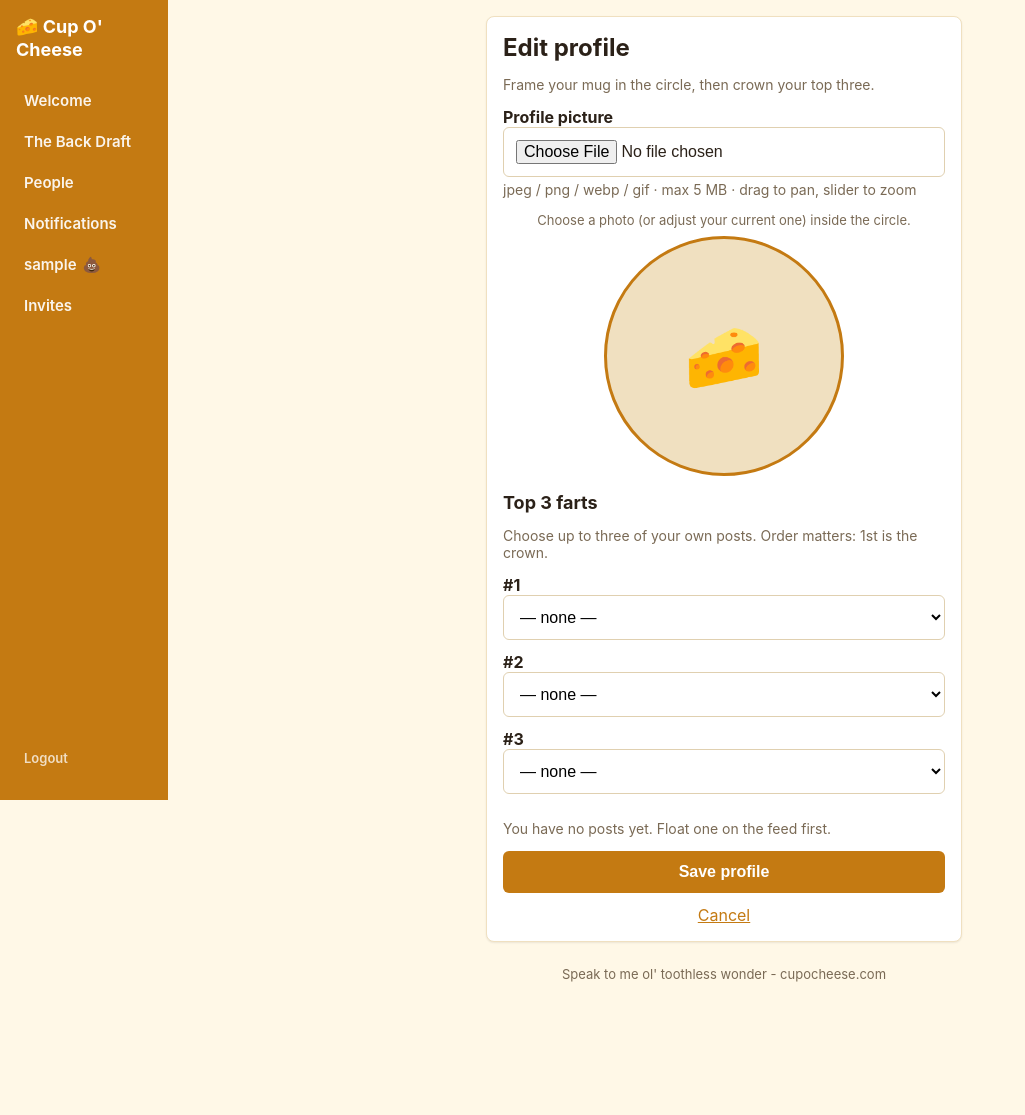
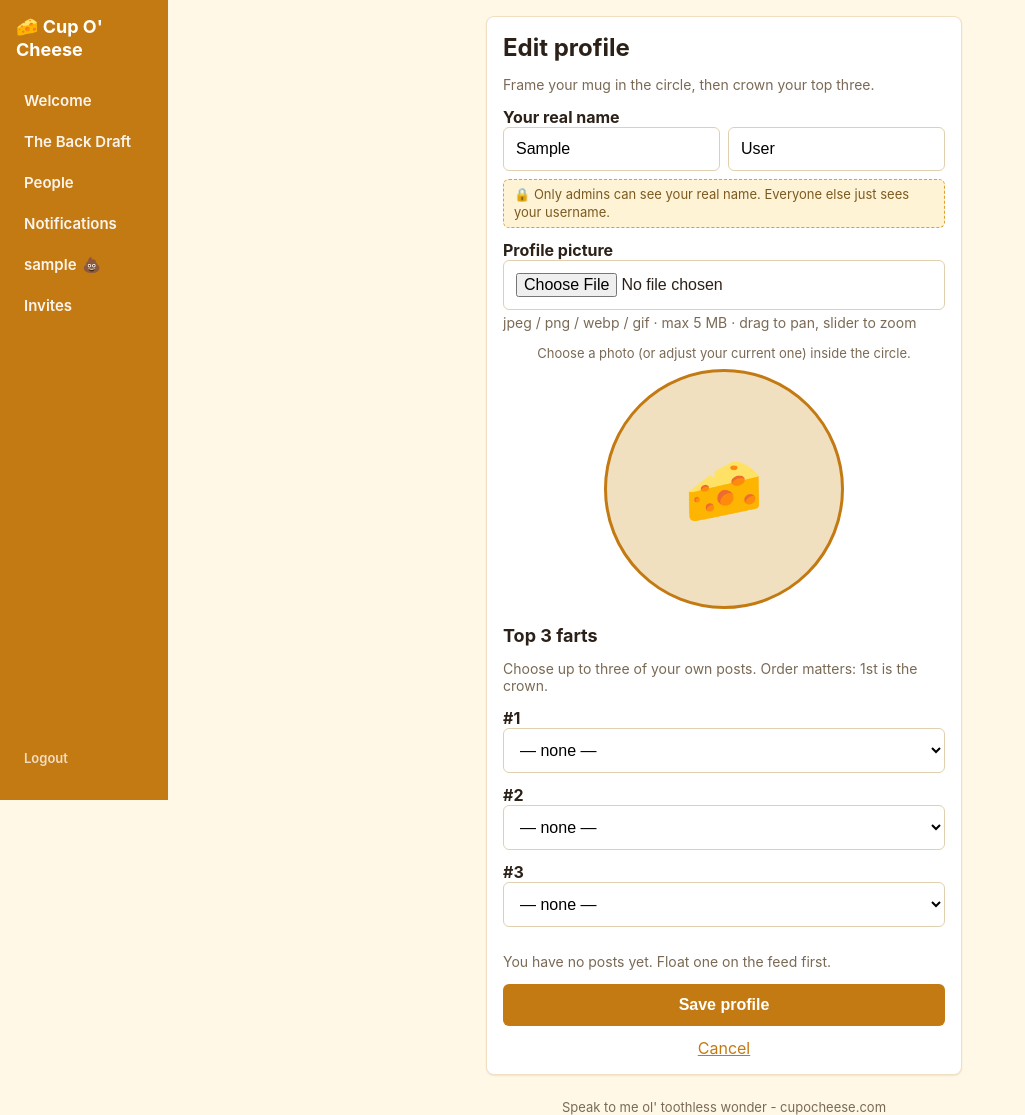
Before and after one commit to jason85alexander-arch/cupocheese, a Flask app: page /profile/edit in a window 1280 px wide. Shown: the top 1115 px of the page, without its empty margins (0-1025 px from the left). Before the commit the page ends 982 px from the top, so only its background shows below. Run offline with Flask 3, Linux system fonts and the light colour scheme; the visitor is signed in with stand-in values (Sample User, id 1); data comes from the database, SQL or seed files in the repository; data that the repository does not hold is empty.

Commit message:
Real names: required first/last at signup, one-time /add-name prompt for existing members, editable on profile, shown to admins only (People + profile)

```diff
--- a/app.py
+++ b/app.py
@@ -175,7 +175,69 @@ def _inject_admin_badge():
         if not n:
             return ""
         return Markup(f' <span class="member-no" title="Member #{n} (join order, admins only)">#{n}</span>')
-    return {"admin_badge": admin_badge, "viewer_is_admin": _viewer_is_admin, "member_no": member_no}
+    def real_name(username):
+        """Admin-only real name ('First Last'). Empty string for non-admins, always."""
+        if not _viewer_is_admin():
+            return ""
+        uname = (username or "").strip().lower()
+        if not uname:
+            return ""
+        names = getattr(g, "_real_names", None)
+        if names is None:
+            names = {}
+            try:
+                db = get_db()
+                for r in db.execute("SELECT username, first_name, last_name FROM users"):
+                    full = " ".join(p for p in ((r["first_name"] or "").strip(), (r["last_name"] or "").strip()) if p)
+                    if full:
+                        names[(r["username"] or "").strip().lower()] = full
+                db.close()
+            except sqlite3.Error:
+                pass
+            g._real_names = names
+        return names.get(uname, "")
+    return {"admin_badge": admin_badge, "viewer_is_admin": _viewer_is_admin, "member_no": member_no,
+            "real_name": real_name, "name_max": NAME_MAX_CHARS, "name_note": NAME_PRIVACY_NOTE}
+
+
+# ---- Real names (first/last): required, but only admins ever see them ----
+NAME_MAX_CHARS = 40
+NAME_PRIVACY_NOTE = "🔒 Only admins can see your real name. Everyone else just sees your username."
+
+
+def clean_name(raw):
+    """Trim, collapse inner whitespace, cap length. Returns '' when blank."""
+    return " ".join((raw or "").split())[:NAME_MAX_CHARS]
+
+
+def has_real_name(user):
+    try:
+        return bool((user["first_name"] or "").strip()) and bool((user["last_name"] or "").strip())
+    except (KeyError, IndexError, TypeError):
+        return False
+
+
+# Signed-in members with no first/last name are sent to /add-name first.
+NAME_GATE_EXEMPT = {"add_name", "logout", "static", "healthz", "service_worker", "pwa_manifest", "offline"}
+
+
+@app.before_request
+def _require_real_name():
+    if request.endpoint in NAME_GATE_EXEMPT or request.endpoint is None:
+        return None
+    uid = session.get("user_id")
+    if not uid:
+        return None
+    try:
+        row = get_db().execute("SELECT first_name, last_name FROM users WHERE id = ?", (uid,)).fetchone()
+    except sqlite3.Error:
+        return None
+    if row is None or has_real_name(row):
+        return None
+    target = url_for("add_name")
+    if _wants_json():
+        return jsonify({"ok": False, "error": "name required", "redirect": target}), 403
+    return redirect(target)
 
 
 def _viewer_is_admin():
@@ -277,6 +339,8 @@ def _init_db_locked(db):
             ("is_admin", "INTEGER DEFAULT 0"),
             ("member_no", "INTEGER"),
             ("back_draft_seen_at", "TEXT"),
+            ("first_name", "TEXT"),
+            ("last_name", "TEXT"),
         ):
             if col not in cols:
                 db.execute(f"ALTER TABLE users ADD COLUMN {col} {typ}")
@@ -1012,6 +1076,8 @@ def register():
         password = request.form.get("password", "")
         password_confirm = request.form.get("password_confirm", "")
         invite = request.form.get("invite", "").strip()
+        first_name = clean_name(request.form.get("first_name"))
+        last_name = clean_name(request.form.get("last_name"))
         back = url_for("register", invite=invite) if invite else url_for("register")
         user_count = db.execute("SELECT COUNT(*) AS n FROM users").fetchone()["n"]
         inv = None
@@ -1026,6 +1092,9 @@ def register():
                 return redirect(back)
         if not username or not email or not password:
             flash("Username, email, and password required")
+            return redirect(back)
+        if not first_name or not last_name:
+            flash("First and last name required (only admins can see them).")
             return redirect(back)
         if "@" not in email or "." not in email.split("@")[-1]:
             flash("Enter a valid email address")
@@ -1045,9 +1114,9 @@ def register():
         now = datetime.utcnow().isoformat()
         try:
             cur = db.execute(
-                "INSERT INTO users (username, email, password_hash, created_at, is_admin, member_no, back_draft_seen_at) "
-                "VALUES (?, ?, ?, ?, ?, (SELECT COALESCE(MAX(member_no), 0) + 1 FROM users), ?)",
-                (username, email, generate_password_hash(password), now, 1 if bootstrap else 0, now)
+                "INSERT INTO users (username, email, password_hash, created_at, is_admin, member_no, back_draft_seen_at, first_name, last_name) "
+                "VALUES (?, ?, ?, ?, ?, (SELECT COALESCE(MAX(member_no), 0) + 1 FROM users), ?, ?, ?)",
+                (username, email, generate_password_hash(password), now, 1 if bootstrap else 0, now, first_name, last_name)
             )
             new_id = cur.lastrowid
             if inv is not None:
@@ -1112,6 +1181,28 @@ def welcome():
 def logout():
     session.clear()
     return redirect(url_for("login"))
+
+
+@app.route("/add-name", methods=["GET", "POST"])
+def add_name():
+    """One-time stop for members who joined before names were required."""
+    user = require_user()
+    if not user:
+        return redirect(url_for("login"))
+    if request.method == "POST":
+        first_name = clean_name(request.form.get("first_name"))
+        last_name = clean_name(request.form.get("last_name"))
+        if not first_name or not last_name:
+            flash("Both first and last name, please.")
+            return render_template("add_name.html", first_name=first_name, last_name=last_name), 400
+        db = get_db()
+        db.execute("UPDATE users SET first_name = ?, last_name = ? WHERE id = ?", (first_name, last_name, user["id"]))
+        db.commit()
+        flash("Thanks! Now go let 'er rip.")
+        return redirect(url_for("index"))
+    if has_real_name(user):
+        return redirect(url_for("index"))
+    return render_template("add_name.html", first_name=user["first_name"] or "", last_name=user["last_name"] or "")
 
 @app.route("/clip/<filename>")
 def serve_clip(filename):
@@ -1620,6 +1711,12 @@ def edit_profile():
     if request.method == "POST":
         # Refresh user row for latest avatar / tops
         user = db.execute("SELECT * FROM users WHERE id = ?", (user["id"],)).fetchone()
+        first_name = clean_name(request.form.get("first_name"))
+        last_name = clean_name(request.form.get("last_name"))
+        if not first_name or not last_name:
+            flash("First and last name can't be blank (only admins can see them).")
+            return redirect(url_for("edit_profile"))
+
         avatar = request.files.get("avatar")
         new_avatar = None
         if avatar and getattr(avatar, "filename", None):
@@ -1694,6 +1791,7 @@ def edit_profile():
                 "UPDATE users SET top1_post_id = ?, top2_post_id = ?, top3_post_id = ? WHERE id = ?",
                 (t1, t2, t3, user["id"]),
             )
+        db.execute("UPDATE users SET first_name = ?, last_name = ? WHERE id = ?", (first_name, last_name, user["id"]))
         db.commit()
         flash("Profile updated — looking sharp (and fragrant).")
         return redirect(url_for("user_profile", username=user["username"]))
--- a/static/css/app.css
+++ b/static/css/app.css
@@ -313,3 +313,10 @@ img, audio, video { max-width: 100%; }
 .load-more-btn { display: inline-block; padding: 10px 22px; border-radius: 999px; background: #c47a12; color: #fff; font-weight: 600; text-decoration: none; min-height: 44px; line-height: 24px; }
 .load-more-btn.busy { opacity: .6; pointer-events: none; }
 .feed-back { text-align: center; }
+
+/* Real names: required at signup, shown to admins only */
+.name-fields { margin: 0 0 4px; }
+.name-row { display: flex; gap: 8px; }
+.name-row input { flex: 1 1 0; min-width: 0; }
+.name-note { margin: -4px 0 12px; padding: 6px 10px; background: #fff3d6; border: 1px dashed #e0a030; border-radius: 6px; color: #7a5a20; font-size: 13px; line-height: 1.35; }
+.real-name { display: block; color: #7a6a55; font-size: 13px; font-weight: 400; margin: 2px 0 0; }
--- a/templates/people.html
+++ b/templates/people.html
@@ -23,6 +23,7 @@
             {% if m.is_you %}
             <span class="muted"> · that's you</span>
             {% endif %}
+            {% set rn = real_name(m.username) %}{% if rn %}<span class="real-name" title="Real name (admins only)">{{ rn }}</span>{% endif %}
         </div>
     </a>
     {% if m.admin %}{% set a = m.admin %}{% set next_url = url_for('people') %}{% include "_admin_toggle.html" %}{% endif %}
--- a/templates/profile.html
+++ b/templates/profile.html
@@ -11,6 +11,7 @@
         {% endif %}
         <div class="profile-meta">
             <h1 class="profile-name">{{ profile.username }}{{ admin_badge(profile.username) }}{{ member_no(profile.username) }}</h1>
+            {% set rn = real_name(profile.username) %}{% if rn %}<p class="real-name" title="Real name (admins only)">🔒 {{ rn }}</p>{% endif %}
             <p class="profile-sub">Member of the Cup · top shelf only</p>
             {% if squeak_wins %}<p><span class="squeak-badge" title="Cheek Squeak O' the Week wins">🏆×{{ squeak_wins }} Cheek Squeak O' the Week</span></p>{% endif %}
             {% if is_owner %}
--- a/templates/profile_edit.html
+++ b/templates/profile_edit.html
@@ -5,6 +5,15 @@
     <h1 class="profile-name" style="margin-top:0">Edit profile</h1>
     <p class="muted">Frame your mug in the circle, then crown your top three.</p>
     <form id="profile-form" action="{{ url_for('edit_profile') }}" method="post" enctype="multipart/form-data">
+        <label for="first_name"><strong>Your real name</strong></label>
+        <div class="name-fields">
+            <div class="name-row">
+                <input type="text" id="first_name" name="first_name" placeholder="First name" required maxlength="{{ name_max }}" autocomplete="given-name" autocapitalize="words" aria-label="First name" value="{{ profile.first_name or '' }}">
+                <input type="text" id="last_name" name="last_name" placeholder="Last name" required maxlength="{{ name_max }}" autocomplete="family-name" autocapitalize="words" aria-label="Last name" value="{{ profile.last_name or '' }}">
+            </div>
+            <p class="name-note">{{ name_note }}</p>
+        </div>
+
         <label for="avatar"><strong>Profile picture</strong></label>
         <input type="file" id="avatar" name="avatar" accept="image/jpeg,image/png,image/webp,image/gif,.jpg,.jpeg,.png,.webp,.gif">
         <p class="muted" style="margin-top:-4px">jpeg / png / webp / gif · max 5 MB · drag to pan, slider to zoom</p>
```
Also changed, not shown: templates/add_name.html (added, +28 -0 lines), templates/register.html (+11 -0 lines).
